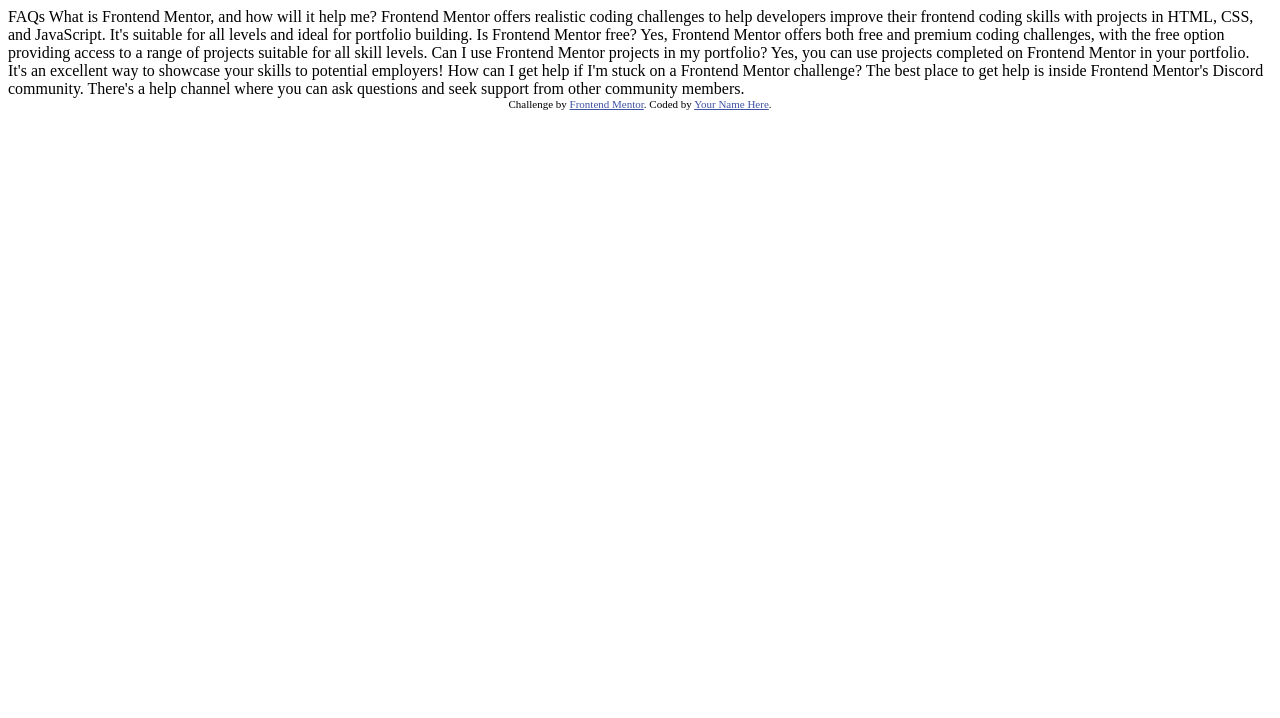
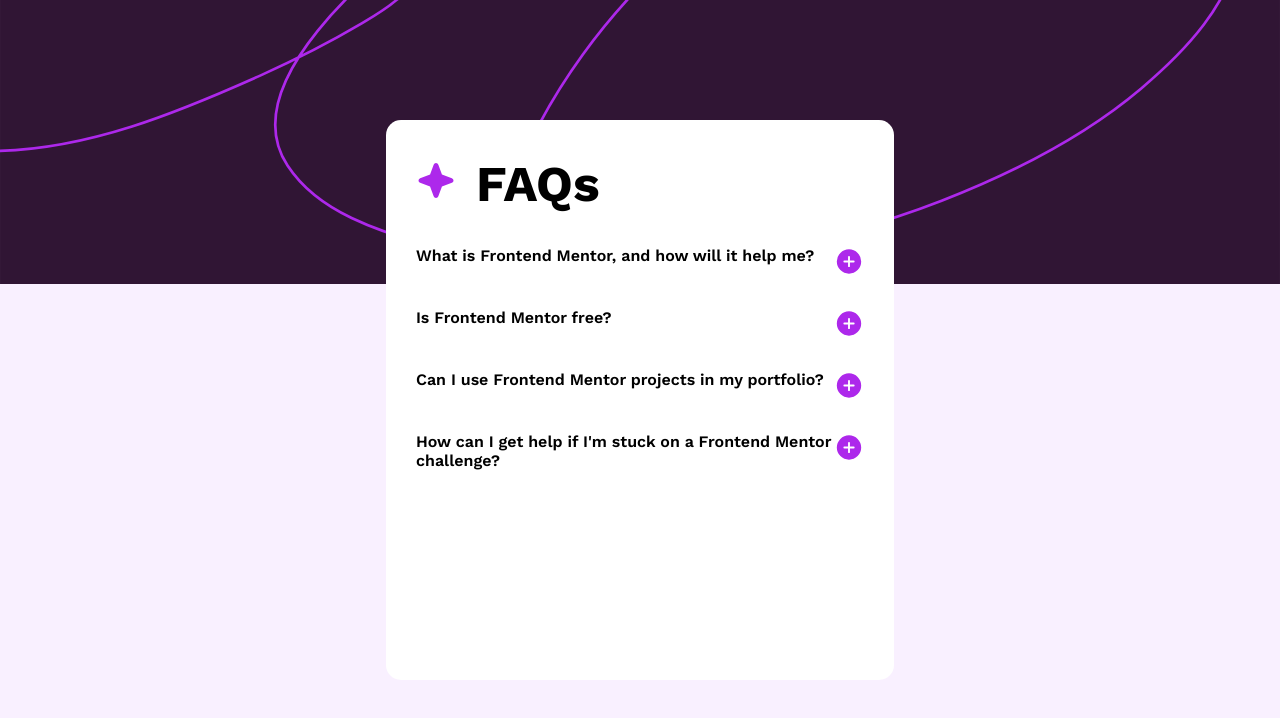
Before and after one commit to ash-kick/faq-accordion, a plain HTML site: page index.html in a window 1280 px wide. Drawn offline with nearby package versions, Linux system fonts and the light colour scheme.

Commit message:
Updating html and css files

```diff
--- a/index.html
+++ b/index.html
@@ -1,48 +1,70 @@
 <!DOCTYPE html>
 <html lang="en">
      <head>
-  <meta charset="UTF-8">
-  <meta name="viewport" content="width=device-width, initial-scale=1.0"> <!-- displays site properly based on user's device -->
-
-  <link rel="icon" type="image/png" sizes="32x32" href="./assets/images/favicon-32x32.png">
-
+          <meta charset="UTF-8" />
+          <meta name="viewport" content="width=device-width, initial-scale=1.0" />
+          <link rel="icon" type="image/png" sizes="32x32" href="./assets/images/favicon-32x32.png" />
+          <link rel="preconnect" href="https://fonts.googleapis.com" />
+          <link rel="preconnect" href="https://fonts.gstatic.com" crossorigin />
+          <link rel="stylesheet" type="text/css" href="style.css" />
+          <link href="https://fonts.googleapis.com/css2?family=Work+Sans:ital,wght@0,100..900;1,100..900&display=swap" rel="stylesheet" />
           <title>Frontend Mentor | FAQ accordion</title>
-
-  <!-- Feel free to remove these styles or customise in your own stylesheet 👍 -->
-  <style>
-    .attribution { font-size: 11px; text-align: center; }
-    .attribution a { color: hsl(228, 45%, 44%); }
-  </style>
      </head>
      <body>
+          <main class="main-content-box">
+               <div class="faq-header-section">
+                    <div class="star-faq-image">
+                         <img src="images/icon-star.svg" />
+                    </div>
+                    <h1 class="main-header">FAQs</h1>
+               </div>
+               <div class="all-questions">
+                    <div class="question-box">
+                         <div class="question">What is Frontend Mentor, and how will it help me?</div>
+                         <div class="plus-minus">
+                              <div class="plus-sign"><img src="images/icon-plus.svg" /></div>
+                              <div class="minus-sign"><img src="images/icon-minus.svg" /></div>
+                         </div>
+                    </div>
+                    <div class="answer">
+                         <p>
+                              Frontend Mentor offers realistic coding challenges to help developers improve their frontend coding skills with projects in HTML, CSS, and JavaScript. It's suitable for
+                              all levels and ideal for portfolio building.
+                         </p>
+                    </div>
 
-  FAQs
-
-  What is Frontend Mentor, and how will it help me?
-
-  Frontend Mentor offers realistic coding challenges to help developers improve their
-  frontend coding skills with projects in HTML, CSS, and JavaScript. It's suitable for
-  all levels and ideal for portfolio building.
-
-  Is Frontend Mentor free?
-
-  Yes, Frontend Mentor offers both free and premium coding challenges, with the free
-  option providing access to a range of projects suitable for all skill levels.
-
-  Can I use Frontend Mentor projects in my portfolio?
-
-  Yes, you can use projects completed on Frontend Mentor in your portfolio. It's an excellent
-  way to showcase your skills to potential employers!
-
-  How can I get help if I'm stuck on a Frontend Mentor challenge?
-
-  The best place to get help is inside Frontend Mentor's Discord community. There's a help
-  channel where you can ask questions and seek support from other community members.
-
-
-  <div class="attribution">
-    Challenge by <a href="https://www.frontendmentor.io?ref=challenge" target="_blank">Frontend Mentor</a>.
-    Coded by <a href="#">Your Name Here</a>.
+                    <div class="question-box">
+                         <div class="question">Is Frontend Mentor free?</div>
+                         <div class="plus-minus">
+                              <div class="plus-sign"><img src="images/icon-plus.svg" /></div>
+                              <div class="minus-sign"><img src="images/icon-minus.svg" /></div>
                          </div>
+                    </div>
+                    <div class="answer">
+                         <p>Yes, Frontend Mentor offers both free and premium coding challenges, with the free option providing access to a range of projects suitable for all skill levels.</p>
+                    </div>
+                    <div class="question-box">
+                         <div class="question">Can I use Frontend Mentor projects in my portfolio?</div>
+                         <div class="plus-minus">
+                              <div class="plus-sign"><img src="images/icon-plus.svg" /></div>
+                              <div class="minus-sign"><img src="images/icon-minus.svg" /></div>
+                         </div>
+                    </div>
+                    <div class="answer"><p>Yes, you can use projects completed on Frontend Mentor in your portfolio. It's an excellent way to showcase your skills to potential employers!</p></div>
+                    <div class="question-box">
+                         <div class="question">How can I get help if I'm stuck on a Frontend Mentor challenge?</div>
+                         <div class="plus-minus">
+                              <div class="plus-sign"><img src="images/icon-plus.svg" /></div>
+                              <div class="minus-sign"><img src="images/icon-minus.svg" /></div>
+                         </div>
+                    </div>
+                    <div class="answer">
+                         <p>
+                              The best place to get help is inside Frontend Mentor's Discord community. There's a help channel where you can ask questions and seek support from other community
+                              members.
+                         </p>
+                    </div>
+               </div>
+          </main>
      </body>
 </html>
--- /dev/null
+++ b/style.css
@@ -0,0 +1,99 @@
+.work-sans-font {
+     font-family: "Work Sans", sans-serif;
+     font-weight: 400, 600, 700;
+}
+
+:root {
+     --White: hsl(0, 100%, 100%);
+     --Purple-100: hsl(275, 100%, 97%);
+     --Purple-600: hsl(292, 16%, 49%);
+     --Purple-950: hsl(292, 42%, 14%);
+}
+
+html,
+body {
+     font-family: "Work Sans", sans-serif;
+     font-size: 16px;
+     background-color: var(--Purple-100);
+     height: 100%;
+     width: 100%;
+     display: flex;
+     align-items: center;
+     justify-content: center;
+}
+
+.main-content-box {
+     background-color: var(--White);
+     padding: 0px 30px;
+     border-radius: 15px;
+}
+
+.faq-header-section {
+     display: flex;
+     align-items: baseline;
+     margin: 0;
+}
+
+.main-header {
+     font-size: 50px;
+     padding-left: 20px;
+}
+
+.all-questions {
+     height: 40%;
+     display: flex;
+     justify-content: space-between;
+     flex-direction: column;
+}
+
+.question-box {
+     display: flex;
+     width: 100%;
+     justify-content: space-between;
+}
+
+.question {
+     font-weight: 600;
+}
+
+.question:hover {
+     color: violet;
+}
+
+.answer {
+     display: none;
+     color: var(--Purple-600);
+     line-height: 1.5rem;
+}
+
+.minus-sign {
+     display: none;
+}
+
+@media (max-width: 600px) {
+     body {
+          background-image: url("images/background-pattern-mobile.svg");
+          background-repeat: no-repeat;
+          background-size: 100%;
+          margin: 0;
+     }
+
+     .main-content-box {
+          width: 60vw;
+          height: 70vh;
+     }
+}
+
+@media (min-width: 600px) {
+     body {
+          background-image: url("images/background-pattern-desktop.svg");
+          background-repeat: no-repeat;
+          background-size: 100%;
+          margin: 0;
+     }
+
+     .main-content-box {
+          width: 35vw;
+          height: 70vh;
+     }
+}
```
Also changed, not shown: images/background-pattern-desktop.svg (added), images/background-pattern-mobile.svg (added), images/favicon-32x32.png (added), images/icon-minus.svg (added), images/icon-plus.svg (added), images/icon-star.svg (added). Lines whose indentation alone changed are shown as unchanged.
